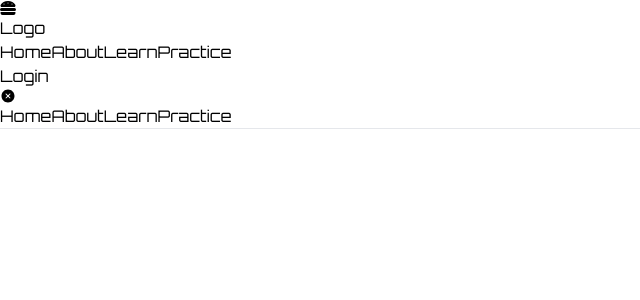
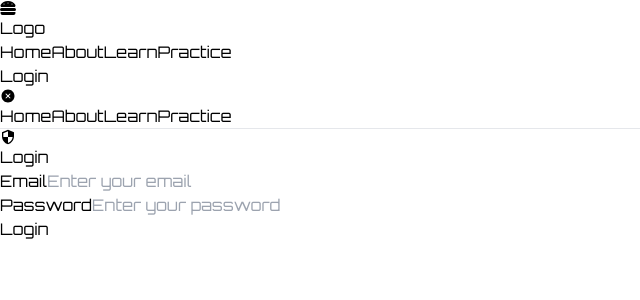
Before and after one commit to Mohammed-Afeef-Sayeed/cipher-explorer, a React (Vite) app: page /login in a window 1280 px wide. Shown: the top 300 px of the page, without its empty margins (0-640 px from the left). Built offline with nearby package versions, Linux system fonts and the light colour scheme.

Commit message:
Completed UI of Login Page

```diff
--- a/src/App.jsx
+++ b/src/App.jsx
@@ -12,7 +12,7 @@ const App = () => {
   return (
     <>
       <div
-        className="absolute w-full min-h-screen bg-[url('./assets/images/cipher-gif.gif')] text-white
+        className="z-0 absolute w-full min-h-screen bg-[url('./assets/images/cipher-gif.gif')] text-white
         bg-cover bg-center bg-no-repeat"
       >
         <Navbar />
--- a/src/components/Login.jsx
+++ b/src/components/Login.jsx
@@ -1,8 +1,53 @@
 import React from 'react'
+// import { FaLock } from "react-icons/fa";
+import { MdSecurity } from "react-icons/md";
 
 const Login = () => {
   return (
-    <div>
+    <div className="flex flex-col lg:flex-row min-h-screen text-white bg-black">
+      <div className="w-full lg:w-1/2 h-[250px] md:h-[350px] lg:h-screen bg-[url('./assets/images/cipher-gif.gif')]
+            bg-cover bg-no-repeat bg-center">
+      </div>
+
+       {/* Right Side - Login Form */}
+       <div className="lg:w-1/2 w-full flex items-center justify-center p-8 lg:p-16 bg-gray-900 bg-opacity-90 z-10">
+        <div className="w-full max-w-md p-6 md:p-10 rounded-lg shadow-lg animate-slideIn">
+          <div className="flex flex-col items-center mb-6 animate-fadeIn">
+            <MdSecurity className="text-5xl text-green-500 mb-4 animate-pulse" />
+            <h2 className="text-3xl font-semibold">Login</h2>
+          </div>
+          <form className="space-y-5">
+            <div>
+              <label htmlFor="email" className="block text-gray-400 font-semibold">
+                Email
+              </label>
+              <input
+                type="email"
+                id="email"
+                className="w-full p-3 border border-gray-700 bg-gray-800 text-white rounded-lg focus:outline-none focus:ring-2 focus:ring-blue-500 transition"
+                placeholder="Enter your email"
+              />
+            </div>
+            <div>
+              <label htmlFor="password" className="block text-gray-400 font-semibold">
+                Password
+              </label>
+              <input
+                type="password"
+                id="password"
+                className="w-full p-3 border border-gray-700 bg-gray-800 text-white rounded-lg focus:outline-none focus:ring-2 focus:ring-blue-500 transition"
+                placeholder="Enter your password"
+              />
+            </div>
+            <button
+              type="submit"
+              className="w-full bg-green-600 text-white p-3 rounded-lg font-semibold hover:bg-green-700 transition duration-300 transform hover:scale-[1.02]"
+            >
+              Login
+            </button>
+          </form>
+        </div>
+      </div>
 
     </div>
   )
--- a/src/components/Navbar.jsx
+++ b/src/components/Navbar.jsx
@@ -11,7 +11,7 @@ const Navbar = () => {
   };
 
   return (
-    <div className="top-0 fixed w-full">
+    <div className="top-0 fixed w-full z-20">
       <div className="p-4 bg-slate-900 text-white">
         <nav className="flex justify-between items-center">
           <div className="flex md:hidden">
--- a/src/components/PageNotFound.jsx
+++ b/src/components/PageNotFound.jsx
@@ -4,21 +4,26 @@ import { FaBolt } from "react-icons/fa";
 
 const PageNotFound = () => {
   return (
-    <div className="flex items-center justify-center min-h-screen bg-black">
-      <div className="bg-gray-800 bg-opacity-80 text-center text-white p-8 rounded-lg shadow-lg max-w-md animate-fadeIn">
+    <div className="flex items-center justify-center min-h-screen bg-black px-4 sm:px-6 lg:px-8">
+      <div className="bg-gray-800 bg-opacity-80 text-center text-white p-6 sm:p-8 md:p-12 rounded-lg shadow-lg max-w-sm sm:max-w-md lg:max-w-lg animate-fadeIn">
         <div className="flex flex-col items-center">
-          <FaBolt className="text-7xl text-yellow-400 animate-pulse mb-4" />
-          <h1 className="text-6xl font-bold text-red-500 animate-glow mb-4">404</h1>
+          <FaBolt className="text-6xl sm:text-7xl lg:text-8xl text-yellow-400 animate-pulse mb-3 sm:mb-4" />
+          <h1 className="text-5xl sm:text-6xl lg:text-7xl font-bold text-red-500 animate-glow mb-3 sm:mb-4">
+            404
+          </h1>
         </div>
-        <h2 className="text-2xl font-semibold mb-2">Page Not Found</h2>
-        <p className="text-lg mb-6">
+        <h2 className="text-xl sm:text-2xl lg:text-3xl font-semibold mb-2">Page Not Found</h2>
+        <p className="text-base sm:text-lg lg:text-xl mb-4 sm:mb-6">
           The page you're looking for doesn't exist. It might have been removed or the link is broken.
         </p>
         <Link
           to="/"
-          className="bg-blue-500 text-white px-6 py-3 rounded-lg font-semibold hover:bg-blue-600 transition duration-200"
         >
+          <button
+            className="bg-blue-500 text-white px-4 sm:px-6 lg:px-8 py-2 sm:py-3 rounded-lg font-semibold hover:bg-blue-600 transition duration-200 hover:scale-[1.02] active:scale-[0.9]"
+          >
           Go Back Home
+          </button>
         </Link>
       </div>
     </div>
```
